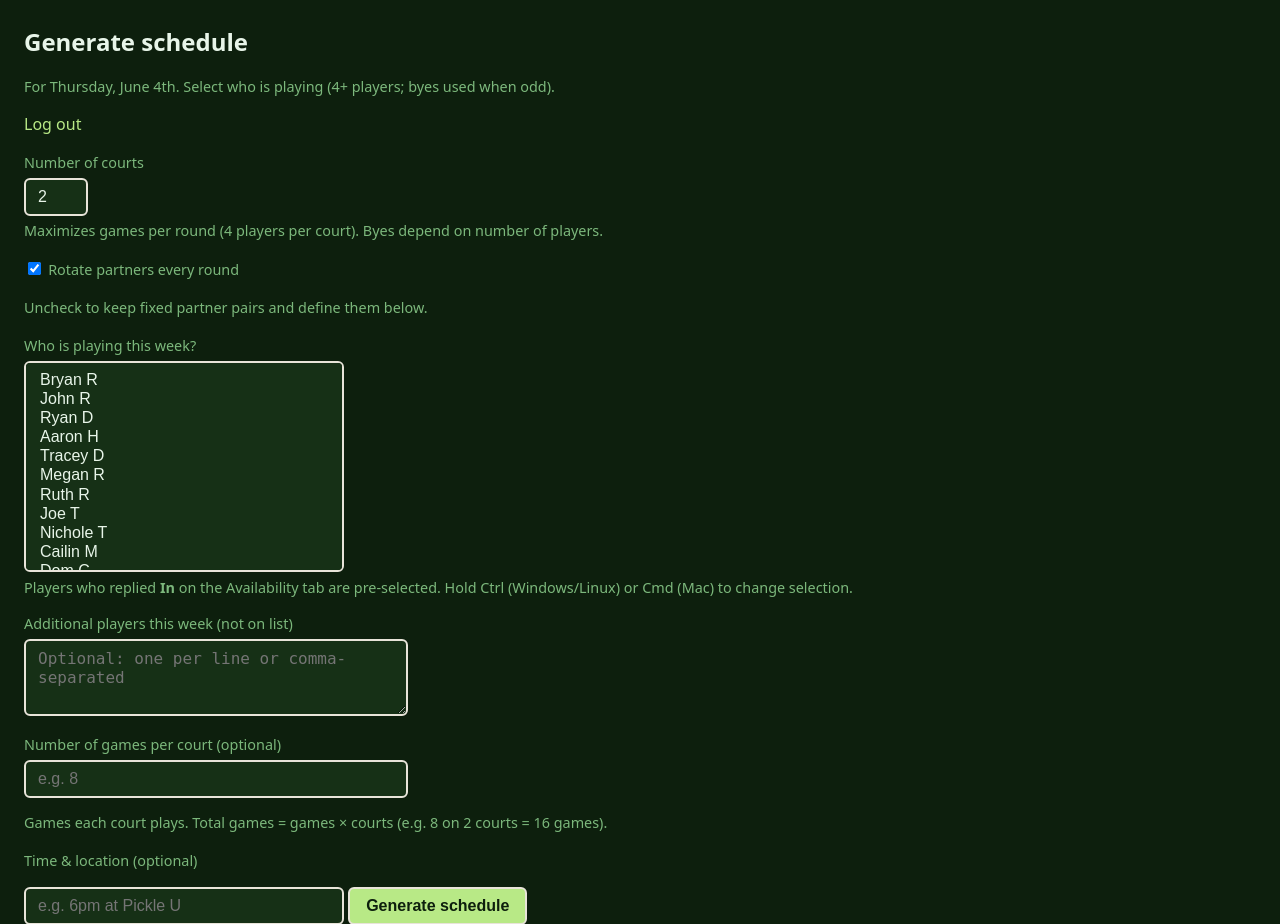
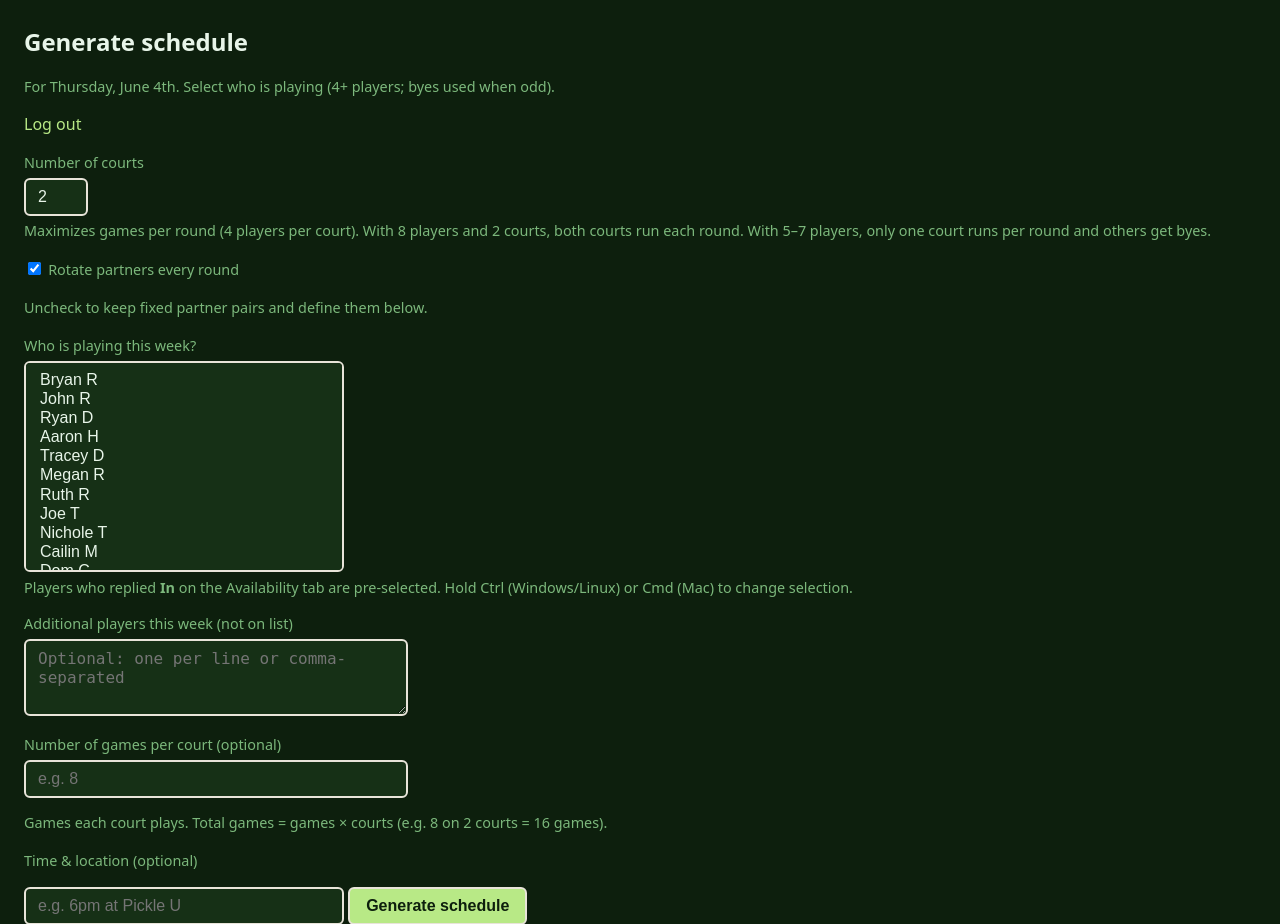
Before and after one commit to Brue33/pickleball-scheduler, a Flask app: page /generate in a window 1280 px wide. Shown: the part 55-979 px from the top of the page. Run offline with Flask 2, Linux system fonts and the light colour scheme; the visitor is signed in with stand-in values (Sample User, id 1).

Commit message:
fixing the generate schedule

```diff
--- a/app.py
+++ b/app.py
@@ -1123,6 +1123,9 @@ def generate():
         if rotate_partners:
             if not players:
                 flash("Select at least one player from the list, or add names below.", "error")
+                return redirect(url_for("generate"))
+            if len(players) < 4:
+                flash("Need at least 4 players to generate a schedule.", "error")
                 return redirect(url_for("generate"))
             # Number of games is per court; total games = games * num_courts
             total_games = (games * num_courts) if games else None
--- a/templates/generate.html
+++ b/templates/generate.html
@@ -163,7 +163,7 @@
     <form method="post" action="{{ url_for('generate') }}" id="generate-form">
       <label for="num_courts">Number of courts</label>
       <input type="number" id="num_courts" name="num_courts" min="1" max="8" value="2" style="width: 4rem;">
-      <p style="color: var(--muted); font-size: 0.9rem; margin-top: 0.25rem;">Maximizes games per round (4 players per court). Byes depend on number of players.</p>
+      <p style="color: var(--muted); font-size: 0.9rem; margin-top: 0.25rem;">Maximizes games per round (4 players per court). With 8 players and 2 courts, both courts run each round. With 5–7 players, only one court runs per round and others get byes.</p>
 
       <p style="margin-top: 1rem;">
         <input type="checkbox" id="rotate_partners" name="rotate_partners" checked>
```
Also changed, not shown: scheduler.py (+9 -1 lines).
